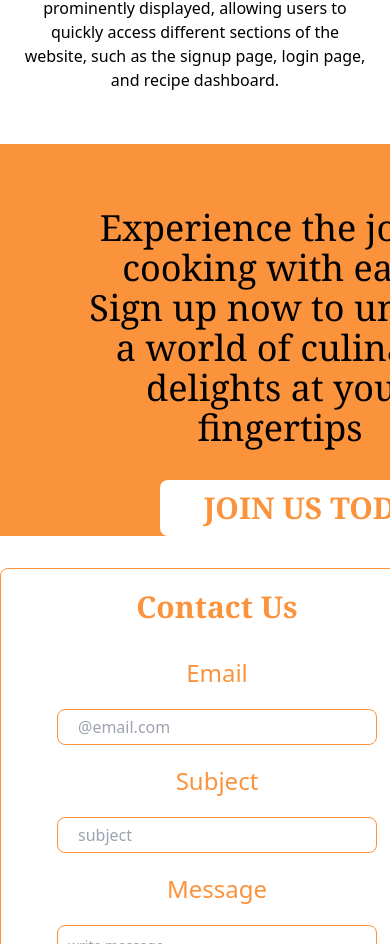
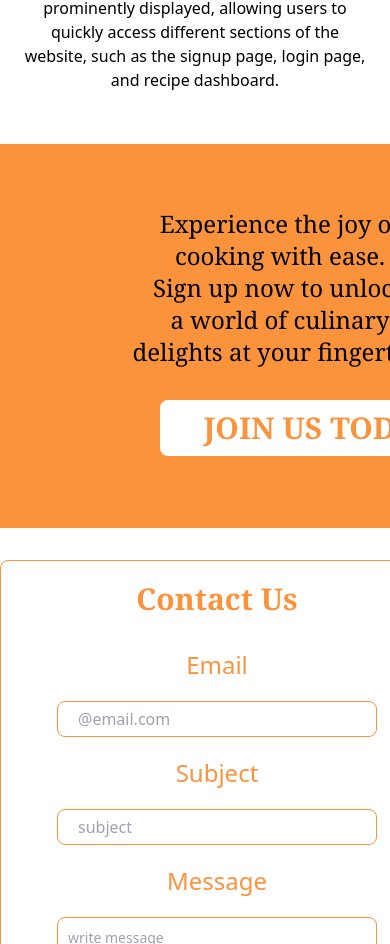
Before and after one commit to MOYIN-21/Online-Recipe-Manager-Frontend, a React (Vite) app: page / in a window 390 px wide. Shown: the part 1872-2816 px from the top of the page. Built offline with nearby package versions, Linux system fonts and the light colour scheme.

Commit message:
responsive done

```diff
--- a/src/websiteLandingPage/home/CallToAction.jsx
+++ b/src/websiteLandingPage/home/CallToAction.jsx
@@ -7,7 +7,7 @@ const CallToAction = () => {
     <div className='pt-5'>
         <div className='bg-orange-400 md:mt-0-sm px-4  mx-auto max-w-screen-xl lg:px-6'>
           <div className='flex flex-row justify-between'>
-            <div className='pl-16 text-4xl lg:text-6xl text-center md:text-left pt-16 font-serif justify-start flex flex-col gap-8'>
+            <div className='pl-16 text-2xl lg:text-6xl text-center md:text-left pt-16 font-serif justify-start flex flex-col gap-8'>
               Experience the joy of <br />
               cooking  with ease. <br />
               Sign up now to unlock <br />
```
